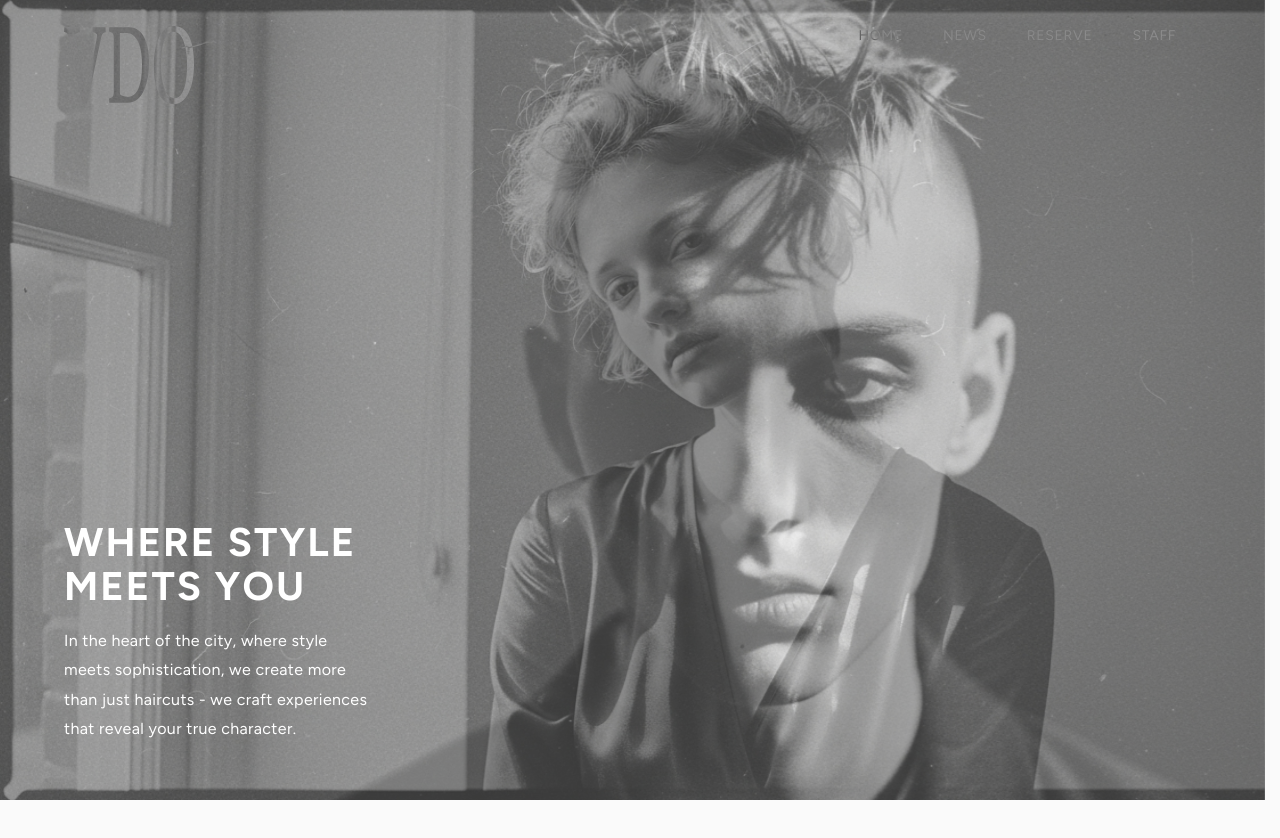
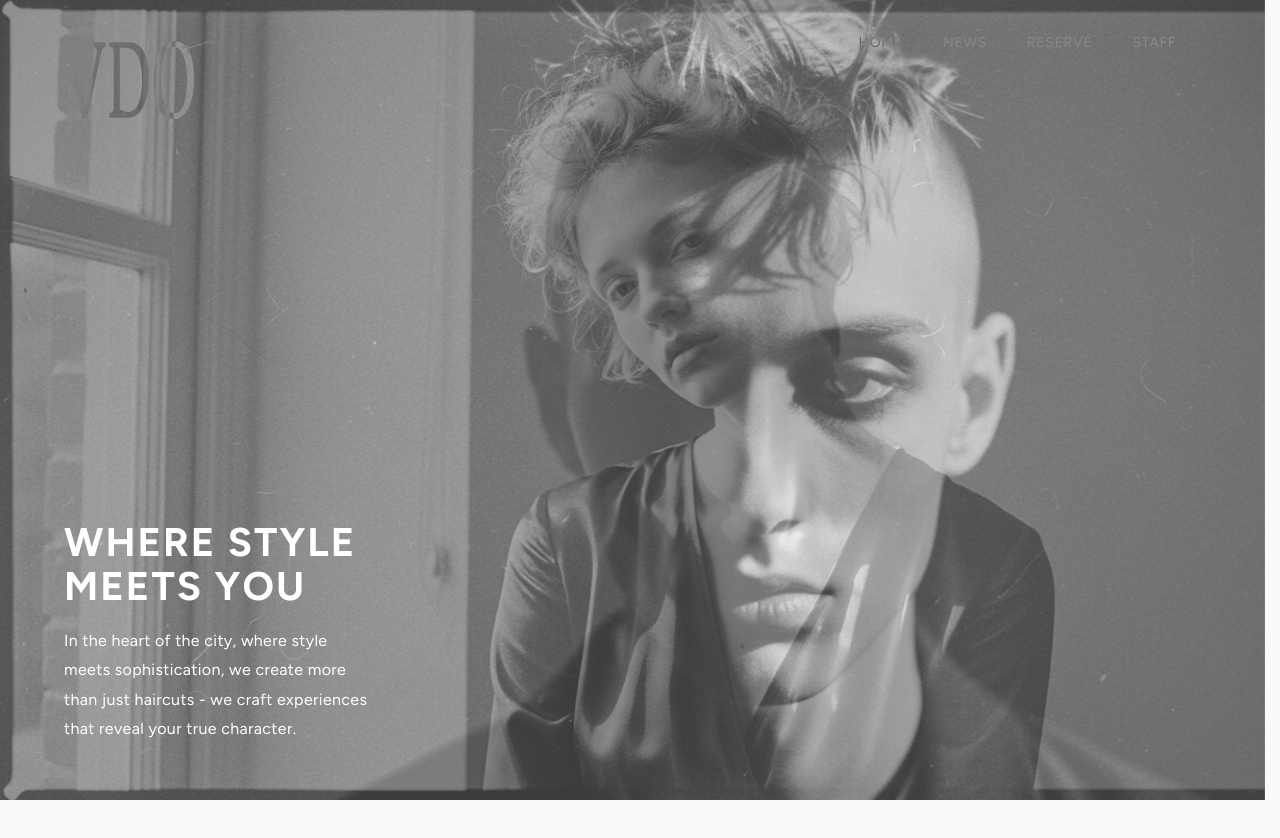
Before and after one commit to koma104/hairsalon-vdo-b, a Next.js app: page / in a window 1280 px wide. Shown: the top 838 px of the page. Built offline with nearby package versions, Linux system fonts and the light colour scheme; a web font is replaced by a local one.

Commit message:
feat: PCヘッダーの高さを調整

```diff
--- a/src/components/Header/Header.module.css
+++ b/src/components/Header/Header.module.css
@@ -13,8 +13,8 @@
     align-items: end;
     padding-inline: var(--spacing-xl);
     max-width: 100vw;
+    height: var(--spacing-3xl);
     margin-inline: auto;
-    /* border-inline: 1px solid #111; */
   }
 }
 
```
